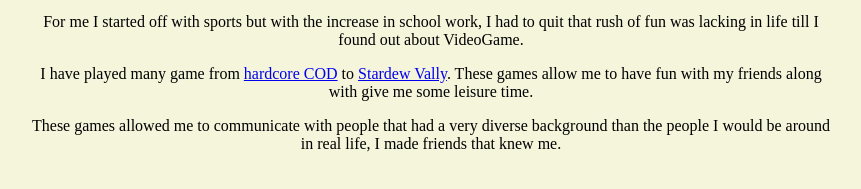
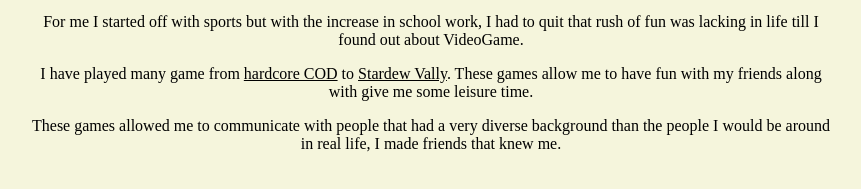
Before and after one commit to saiv123/CS202WWU, a plain HTML site: page Assingment4/index.html in a window 1280 px wide. Both pictures are taken after a click on the element "Games". Shown: the part 227-416 px from the top of the page, without its empty margins (289-1150 px from the left). Drawn offline with Linux system fonts and the light colour scheme.

Commit message:
Update style.css

```diff
--- a/Assingment4/style.css
+++ b/Assingment4/style.css
@@ -1,6 +1,17 @@
 body{
   background:#F5F5DC;
 }
+
+a:link{
+  color: black;
+}
+a:visited{
+  color:green;
+}
+a:hover{
+  color: red;
+}
+
 
 .project {
   width: 800px;
```
